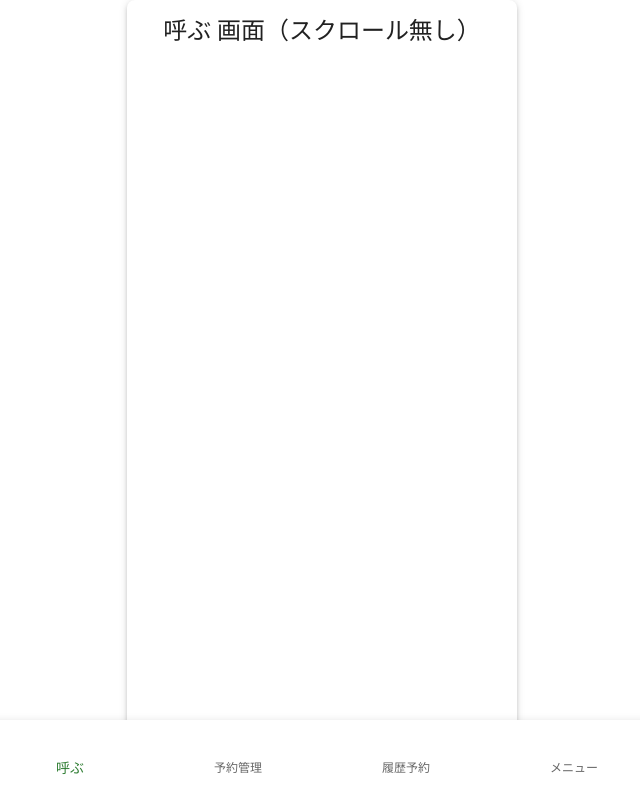
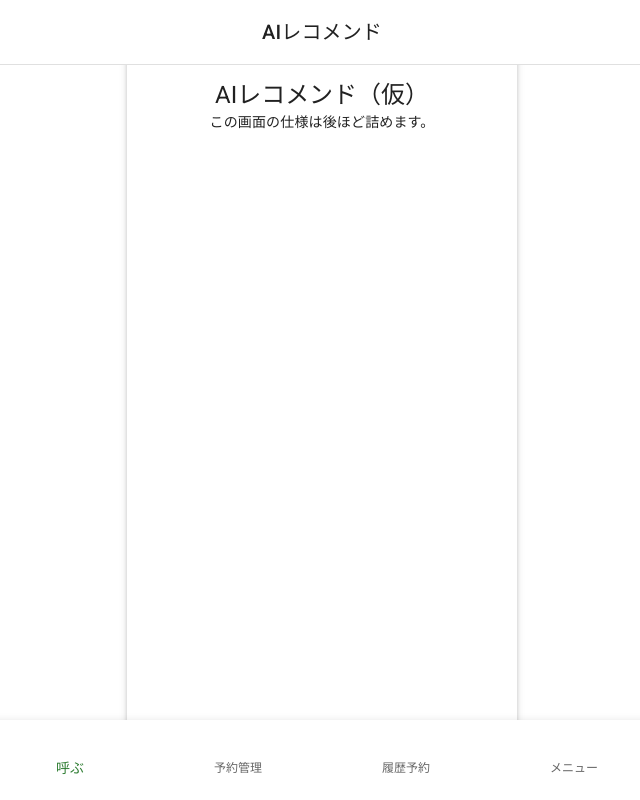
Before and after one commit to Kouta-i5/demo-s, a React (Create React App) app: page /ai in a window 1280 px wide. Before the commit this address led to /call. Shown: the whole page, without its empty margins (318-958 px from the left). Built offline with nearby package versions, Linux system fonts and the light colour scheme; some icons are missing.

Commit message:
AIレコメンドを追加

```diff
--- a/src/App.js
+++ b/src/App.js
@@ -2,6 +2,7 @@ import { Navigate, Route, Routes, useLocation } from 'react-router-dom';
 import './App.css';
 import Footer from './components/Footer';
 import Header from './components/Header';
+import AiRecommend from './pages/AiRecommend';
 import Call from './pages/Call';
 import Menu from './pages/Menu';
 import ReserveComfirm from './pages/ReserveComfirm';
@@ -17,6 +18,7 @@ function App() {
       <div style={{ paddingTop: headerVisible ? 64 : 0, paddingBottom: isCall ? 0 : 'var(--footer-height)' }}>
         <Routes>
           <Route path="/call" element={<Call />} />
+          <Route path="/ai" element={<AiRecommend />} />
           <Route path="/reservecomfirm" element={<ReserveComfirm />} />
           <Route path="/reservehistory" element={<ReserveHistory />} />
           <Route path="/menu" element={<Menu />} />
--- a/src/components/Header.js
+++ b/src/components/Header.js
@@ -6,6 +6,7 @@ import { useLocation } from 'react-router-dom';
 
 const titleMap = [
   { match: /^\/call(\/|$)?/, title: '呼ぶ' },
+  { match: /^\/ai(\/|$)?/, title: 'AIレコメンド' },
   { match: /^\/reservecomfirm(\/|$)?/, title: '予約管理' },
   { match: /^\/reservehistory(\/|$)?/, title: '履歴予約' },
   { match: /^\/menu(\/|$)?/, title: 'メニュー' },
--- /dev/null
+++ b/src/pages/AiRecommend.js
@@ -0,0 +1,12 @@
+import Box from '@mui/material/Box';
+import Typography from '@mui/material/Typography';
+import React from 'react';
+
+export default function AiRecommend() {
+  return (
+    <Box p={2}>
+      <Typography variant="h5">AIレコメンド（仮）</Typography>
+      <Typography variant="body2">この画面の仕様は後ほど詰めます。</Typography>
+    </Box>
+  );
+}
--- a/src/pages/Call.js
+++ b/src/pages/Call.js
@@ -1,11 +1,29 @@
+import AutoAwesomeIcon from '@mui/icons-material/AutoAwesome';
+import NearMeIcon from '@mui/icons-material/NearMe';
+import SearchIcon from '@mui/icons-material/Search';
 import Box from '@mui/material/Box';
+import Fab from '@mui/material/Fab';
 import Typography from '@mui/material/Typography';
 import React from 'react';
+import { useNavigate } from 'react-router-dom';
 
 export default function Call() {
+  const navigate = useNavigate();
   return (
-    <Box p={2} sx={{ minHeight: 'calc(100dvh - var(--footer-height))', overflow: 'hidden' }}>
+    <Box p={2} sx={{ minHeight: 'calc(100dvh - var(--footer-height))', overflow: 'hidden', position: 'relative' }}>
       <Typography variant="h5">呼ぶ 画面（スクロール無し）</Typography>
+
+      <Box sx={{ position: 'absolute', right: 16, bottom: 16, display: 'flex', flexDirection: 'column', gap: 2 }}>
+        <Fab color="default" size="medium" aria-label="my-location">
+          <NearMeIcon />
+        </Fab>
+        <Fab color="default" size="medium" aria-label="search">
+          <SearchIcon />
+        </Fab>
+        <Fab color="success" size="medium" aria-label="ai-recommend" onClick={() => navigate('/ai')}>
+          <AutoAwesomeIcon />
+        </Fab>
+      </Box>
     </Box>
   );
 }
```
